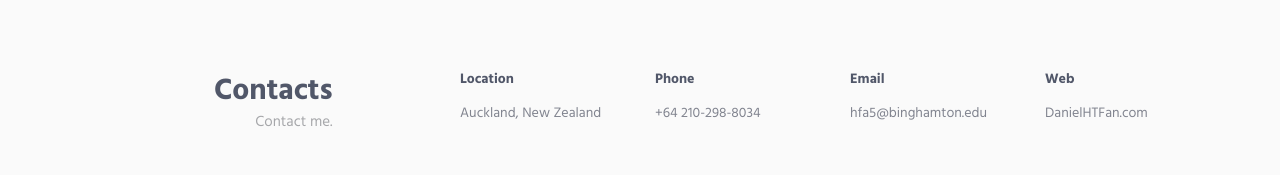
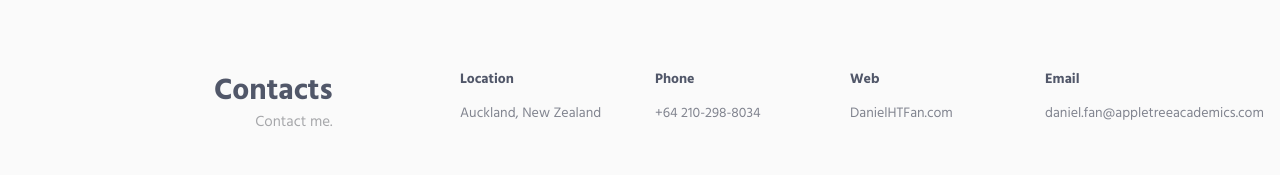
Before and after one commit to HsiaoTienFan/PersonalWebsite, a website: page index.html in a window 1280 px wide. Shown: the part 2784-2959 px from the top of the page. Drawn offline with Linux system fonts and the light colour scheme.

Commit message:
update email address

```diff
--- a/index.html
+++ b/index.html
@@ -477,12 +477,12 @@
                                     <a href="callto://+642102988034">+64 210-298-8034</a>
                                 </div>
                                 <div class="col-md-3 col-xs-6">
-                                    <h5>Email</h5>
-                                    <a href="mailto:#">hfa5@binghamton.edu</a>
+                                    <h5>Web</h5>
+                                    <a href="http://DanielHTFan.com">DanielHTFan.com</a>
                                 </div>
                                 <div class="col-md-3 col-xs-6">
-                                    <h5>Web</h5>
-                                    <a href="http://DanielHTFan.com">DanielHTFan.com</a>
+                                    <h5>Email</h5>
+                                    <a href="mailto:#">daniel.fan@appletreeacademics.com</a>
                                 </div>
                             </div>
                         </div>
```
